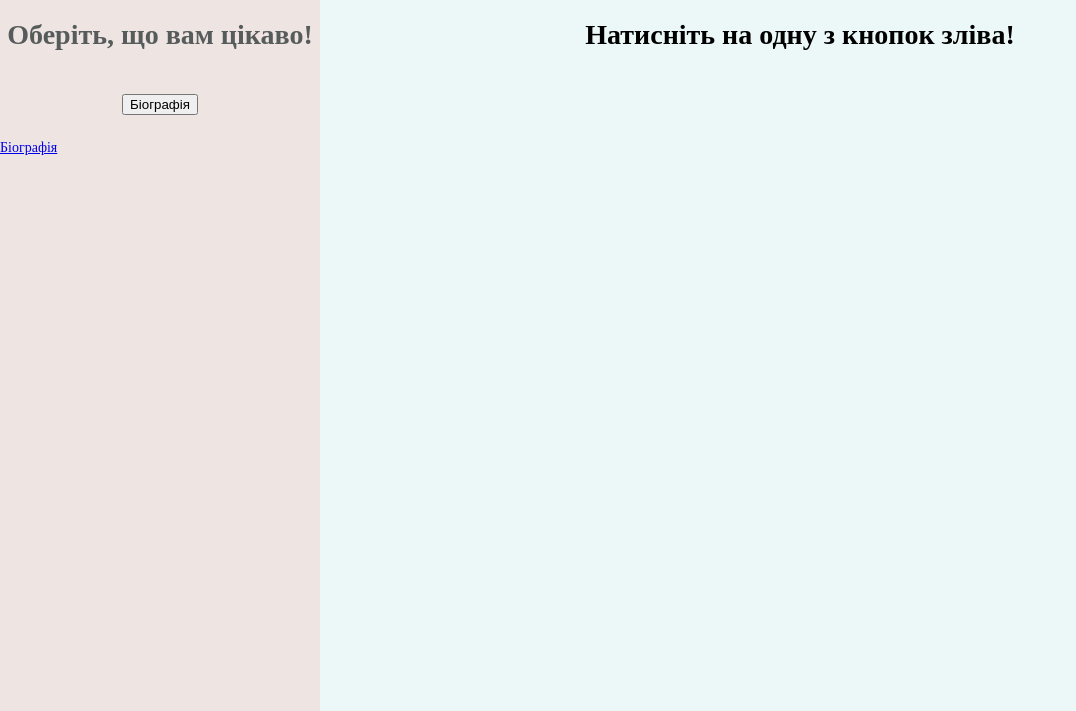
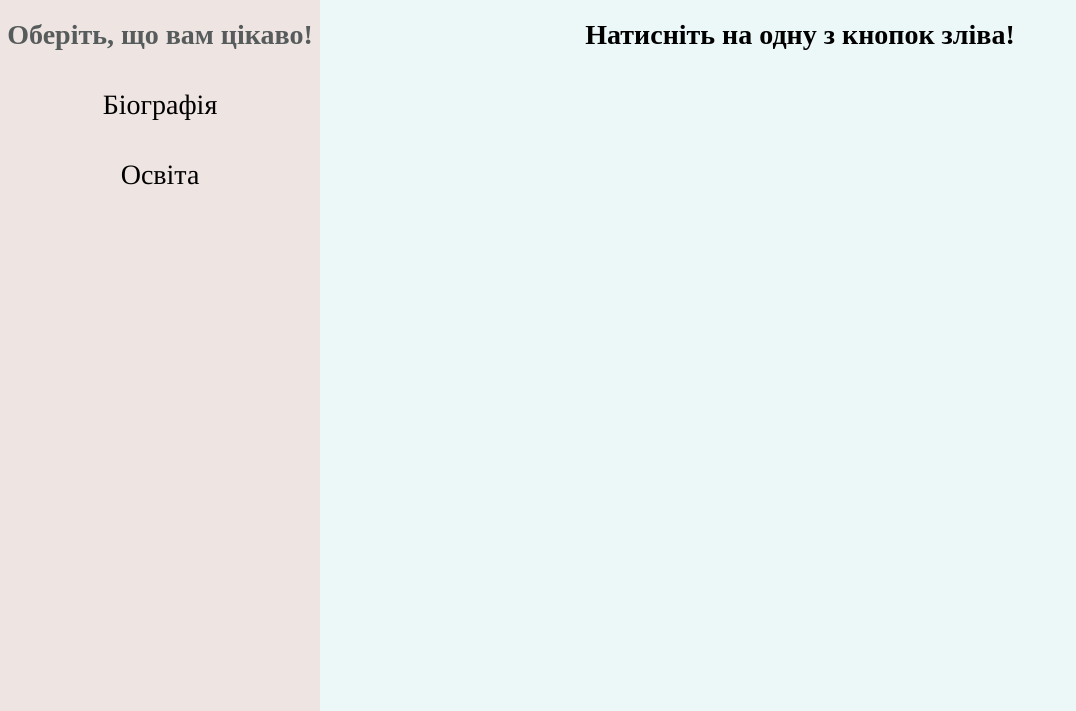
Before and after one commit to Walrewox/WEB-basis, a PHP site: page / in a window 1280 px wide. Shown: the part 50-761 px from the top of the page, without its empty margins (0-1076 px from the left). Run offline with PHP 8.4, Linux system fonts and the light colour scheme.

Commit message:
Sorting files, add new bio, updates css

```diff
--- /dev/null
+++ b/content/edu.php
@@ -0,0 +1,3 @@
+<?php
+  echo "hello world";
+?>
--- a/css/master.css
+++ b/css/master.css
@@ -60,12 +60,27 @@ body{
   background-color: #ECF8F8;
   transition: .25s;
 }
-.choice h1, .choice a{
+.choice-active{
+  background-color: #ECF8F8;
+}
+.choice h1{
   display: block;
   text-decoration: none;
   color: #565B5B;
   margin: 0px;
 }
+.choice input{
+  display: block;
+  width: 100%;
+  height: 100%;
+  padding: 0%;
+  border: none;
+  background: none;
+  outline: none;
+  font-size: 28px;
+  font-family: times;
+}
+
 
 .info_block{
   background-color: #ECF8F8;
@@ -76,6 +91,9 @@ body{
   vertical-align: top;
   overflow-y: scroll;
   text-align: justify;
+}
+.info_block img{
+  border: 2.5px dashed #d8e9e9;
 }
 
 .T-center{
--- a/index.php
+++ b/index.php
@@ -5,6 +5,7 @@
     <title>Домашня сторінка</title>
     <link rel="stylesheet" href="/css/master.css">
     <script type="text/javascript" src="/js/jquery-3.4.1.min.js"></script>
+    <script type="text/javascript" src="/js/main_content.js"></script>
   </head>
   <body>
     <?php $links = [[
@@ -48,8 +49,11 @@
         <div class="choice">
           <input type="button" id="bio" value="Біографія">
         </div>
-        <a id="bio" href="#">Біографія</a>
+        <div class="choice">
+          <input type="button" id="edu" value="Освіта">
+        </div>
       </div>
+      <!-- TODO <script type="text/javascript">button.onclick = active(this.id);</script> -->
 
       <div class="info_block" id="info">
         <h1 class="T-center">Натисніть на одну з кнопок зліва!</h1>
@@ -62,19 +66,5 @@
         <li><a>Contact email: saske.pawlyuk2012@gmail.com</a></li>
       </ul>
     </footer>
-    <script>
-      $(document).ready(function(){
-
-        $('#bio').click(function(){
-          $.ajax({
-            url: 'bio.php',
-            cache: false,
-            success: function(html){
-              $("#info").html(html);
-            }
-          });
-        });
-      });
-    </script>
   </body>
 </html>
--- /dev/null
+++ b/js/main_content.js
@@ -0,0 +1,30 @@
+function active(id){
+  $('#targetdiv').load('php/handler.php?id='+id, function(){
+    $('.class').each(function(){
+      $('a').removeClass('active');
+      $(this).addClass('active');
+    });
+  });
+}
+
+$(document).ready(function(){
+  $('#bio').click(function(){
+    $.ajax({
+      url: 'content/bio.php',
+      cache: false,
+      success: function(html){
+        $("#info").html(html);
+      }
+    });
+    $(this).addClass("choice-active");
+  });
+  $('#edu').click(function(){
+    $.ajax({
+      url: 'content/edu.php',
+      cache: false,
+      success: function(html){
+        $("#info").html(html);
+      }
+    });
+  });
+});
```
Also changed, not shown: content/bio.php (renamed from bio.php), content/time.php (renamed from time.php), img/photos/school.jpg (added).
